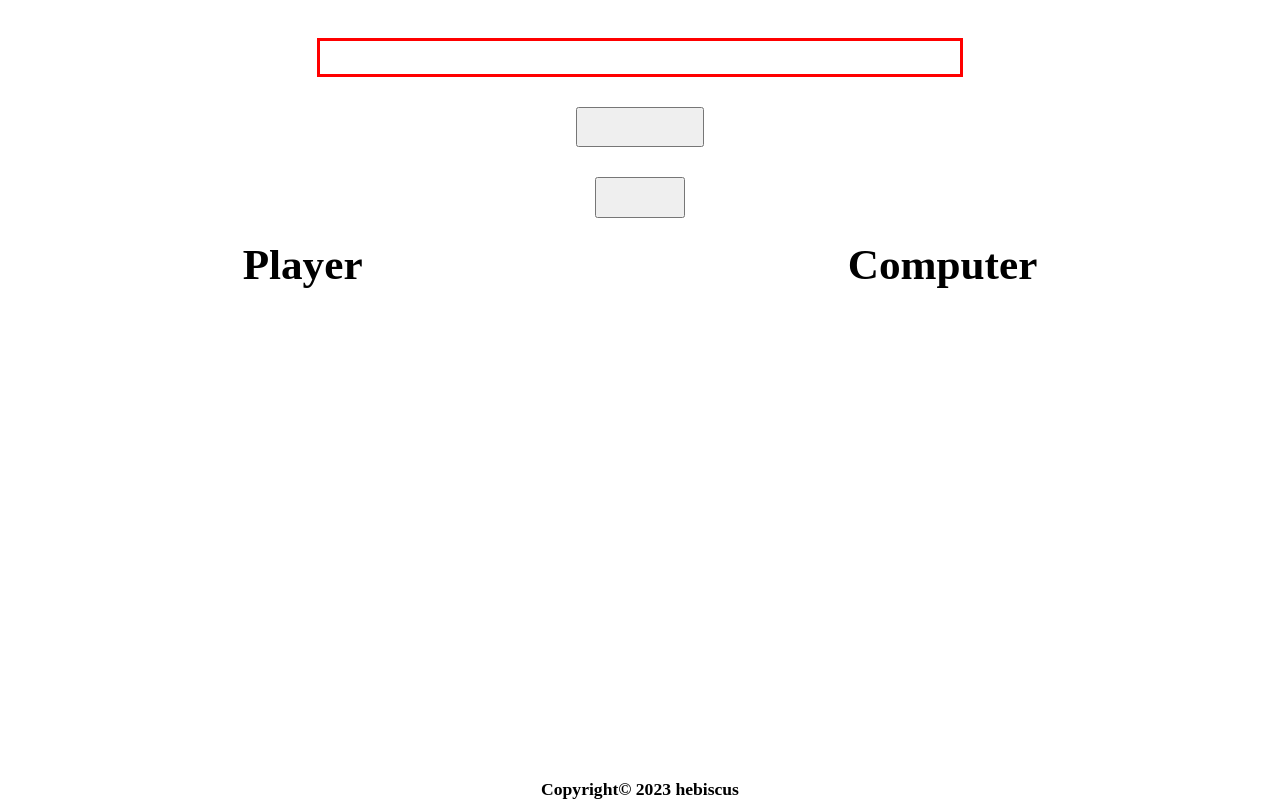
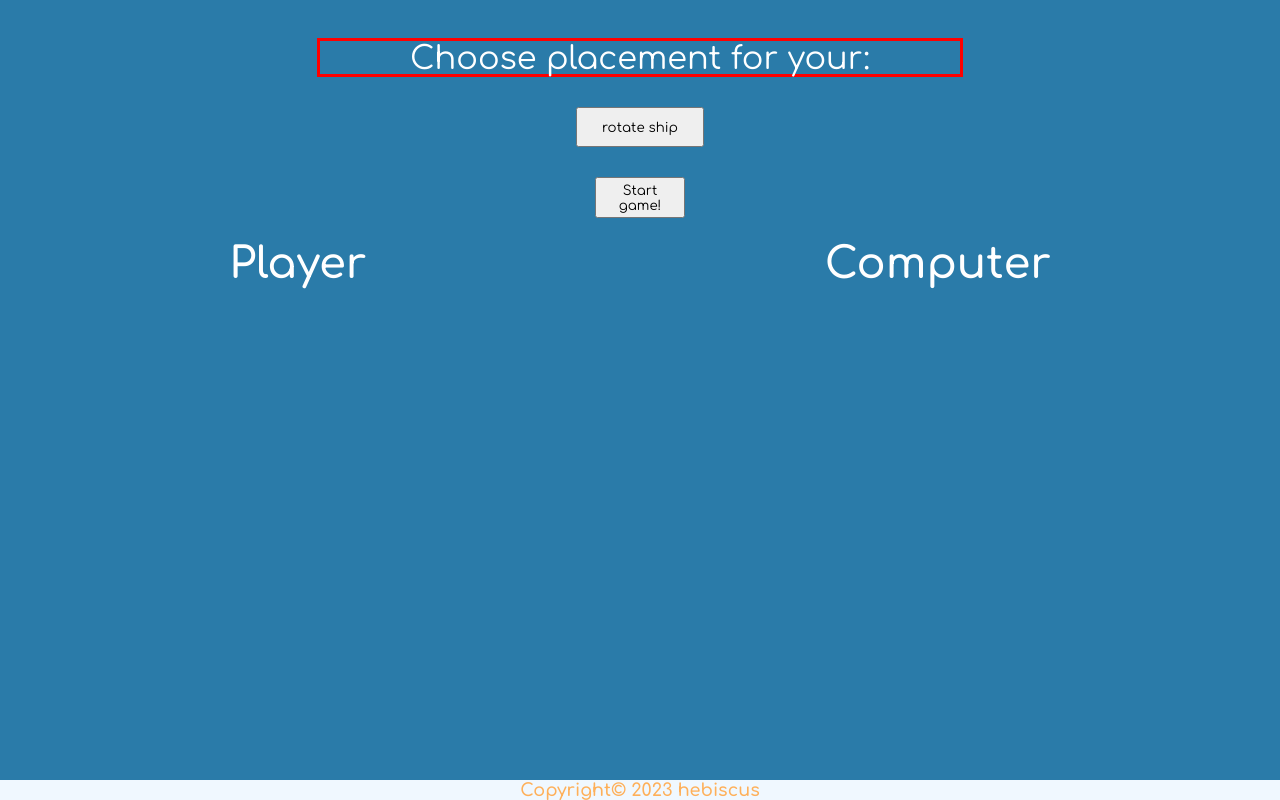
Before and after one commit to hebiscus/battleship, a website built with webpack: page src/index.html in a window 1280 px wide. Built offline with nearby package versions, Linux system fonts and the light colour scheme.

Commit message:
temporary ugly styling

```diff
--- a/src/index.html
+++ b/src/index.html
@@ -4,14 +4,17 @@
     <meta charset="UTF-8">
     <meta http-equiv="X-UA-Compatible" content="IE=edge">
     <meta name="viewport" content="width=device-width, initial-scale=1.0">
+    <link rel="preconnect" href="https://fonts.googleapis.com">
+    <link rel="preconnect" href="https://fonts.gstatic.com" crossorigin>
+    <link href="https://fonts.googleapis.com/css2?family=Comfortaa:wght@400;500;600&display=swap" rel="stylesheet">
     <title>Battleship pewpew</title>
 </head>
 <body>
    <div id="content">
         <div id="top-area">
-            <div class="placement-div"></div>
-            <button class="rotate-btn"></button>
-            <button class="start-btn"></button>
+            <div class="placement-div">Choose placement for your:</div>
+            <button class="rotate-btn">rotate ship</button>
+            <button class="start-btn">Start game!</button>
         </div>
         <div id="player-names">
             <h3>Player</h3>
--- a/src/style.css
+++ b/src/style.css
@@ -1,3 +1,7 @@
+* {
+    font-family: 'Comfortaa', cursive;
+}
+
 html, body, div, span, applet, object, iframe,
 h1, h2, h3, h4, h5, h6, p, blockquote, pre,
 a, abbr, acronym, address, big, cite, code,
@@ -18,11 +22,16 @@ time, mark, audio, video {
 	vertical-align: baseline;
 }
 
+p {
+    color: white;
+}
+
 #content {
     width: 100vw;
     height: 100vh;
     display: flex;
     flex-direction: column;
+    background-color: #2a7ba9;
 }
 
 #top-area {
@@ -39,6 +48,9 @@ time, mark, audio, video {
     width: 50%;
     height: 16%;
     border: solid red;
+    text-align: center;
+    color: white;
+    font-size: 2rem;
 }
 
 .rotate-btn {
@@ -59,6 +71,7 @@ time, mark, audio, video {
 
 #player-names > h3 {
     font-size: 2.7rem;
+    color: white;
 }
 
 #main-gamezone {
@@ -70,4 +83,6 @@ time, mark, audio, video {
     margin-top: auto;
     text-align: center;
     font-size: 1.1rem;
+    color: #feb05a;
+    background-color: aliceblue;
 }
```
